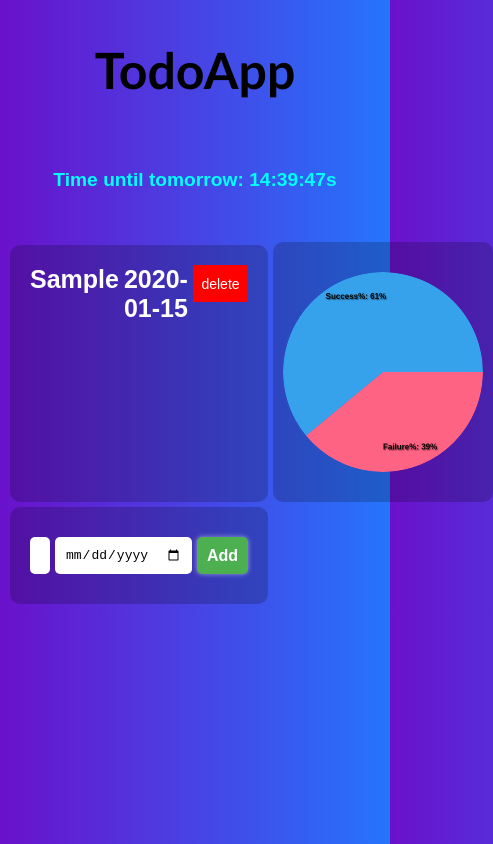
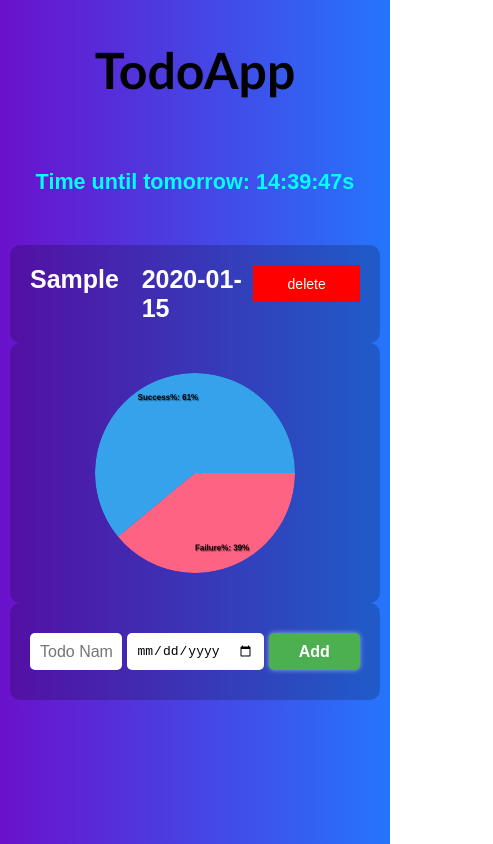
Before and after one commit to INNOCENT-ops806/TodoApp, a plain HTML site: page index.html in a window 390 px wide. Both pictures are taken after typing "Sample", "2020-01-15" into the empty fields and a click on the button "Add". Shown: the whole page, 493 px wide, since content can reach past the window. Drawn offline with Linux system fonts and the light colour scheme; some packages are replaced by stand-ins of ours; a script that the page names is missing.

Commit message:
responsivity for mobile devices test1

```diff
--- a/styles/styles.css
+++ b/styles/styles.css
@@ -161,7 +161,45 @@ canvas {
 #myPieChart {
     border-radius: 50%;
 }
-input:focus, button:focus {
+
+input:focus,
+button:focus {
     outline: none;
     box-shadow: 0 0 5px rgba(255, 255, 255, 0.5);
 }
+
+/* FOR MOBILE DEVICES */
+@media (max-width:414px) {
+    .head {
+        text-align: center;
+        width: 100%;
+    }
+
+    .time {
+        font-size: large;
+        font-weight: bolder;
+        text-align: center;
+        font-family: 'Courier New', Courier, monospace;
+    }
+
+    .content-container {
+        display: list-item;
+        overflow-y: auto;
+        max-height: 100%;
+        flex-grow: 1;
+    }
+
+    .due-date-input {
+        padding: 5px;
+        font-size: 16px;
+        border: 2px solid #ccc;
+        border-radius: 4px;
+    }
+
+    input:focus,
+    button:focus {
+        outline: none;
+        box-shadow: 0 0 5px rgba(255, 255, 255, 0.5);
+    }
+
+}
```
